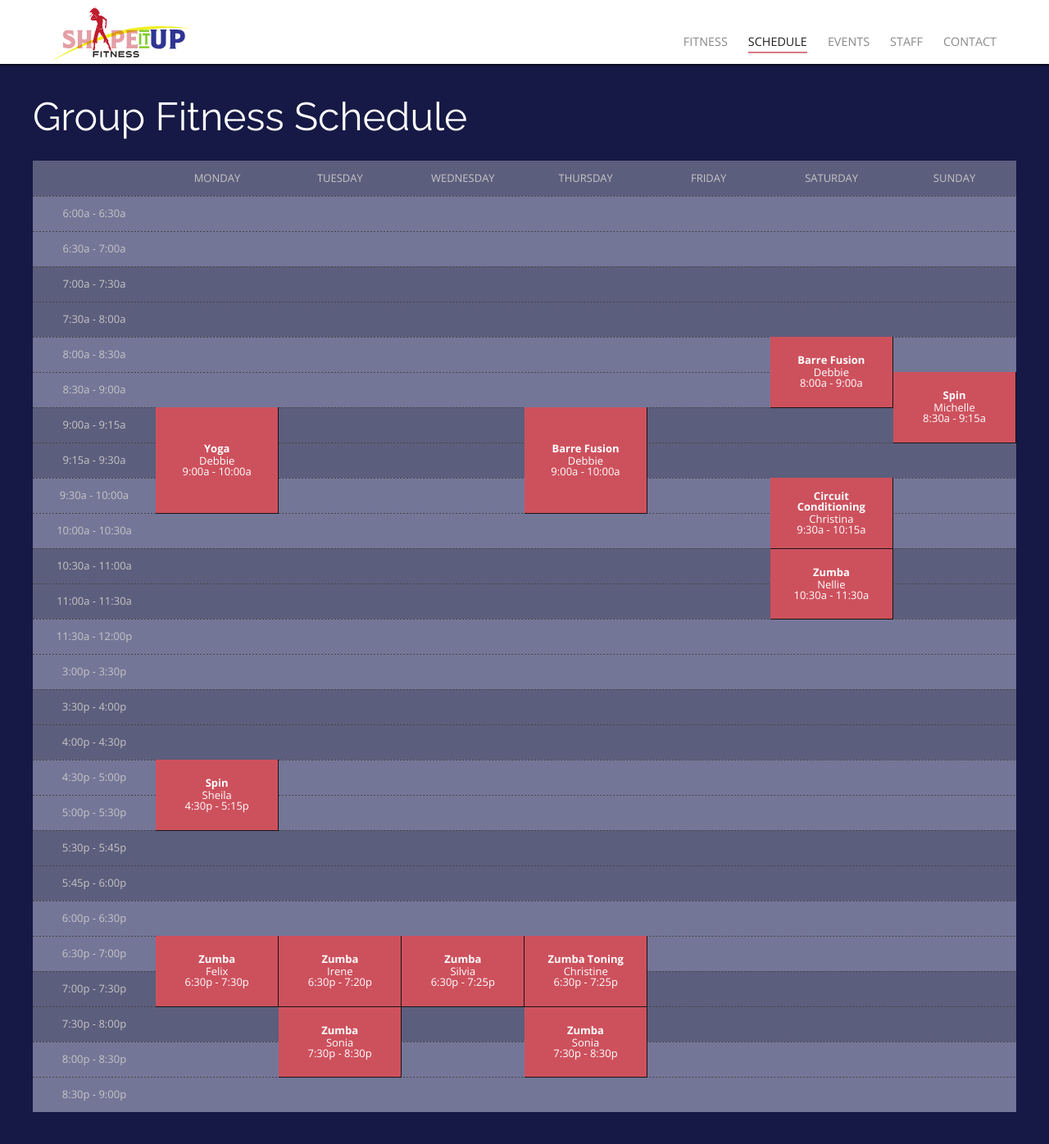
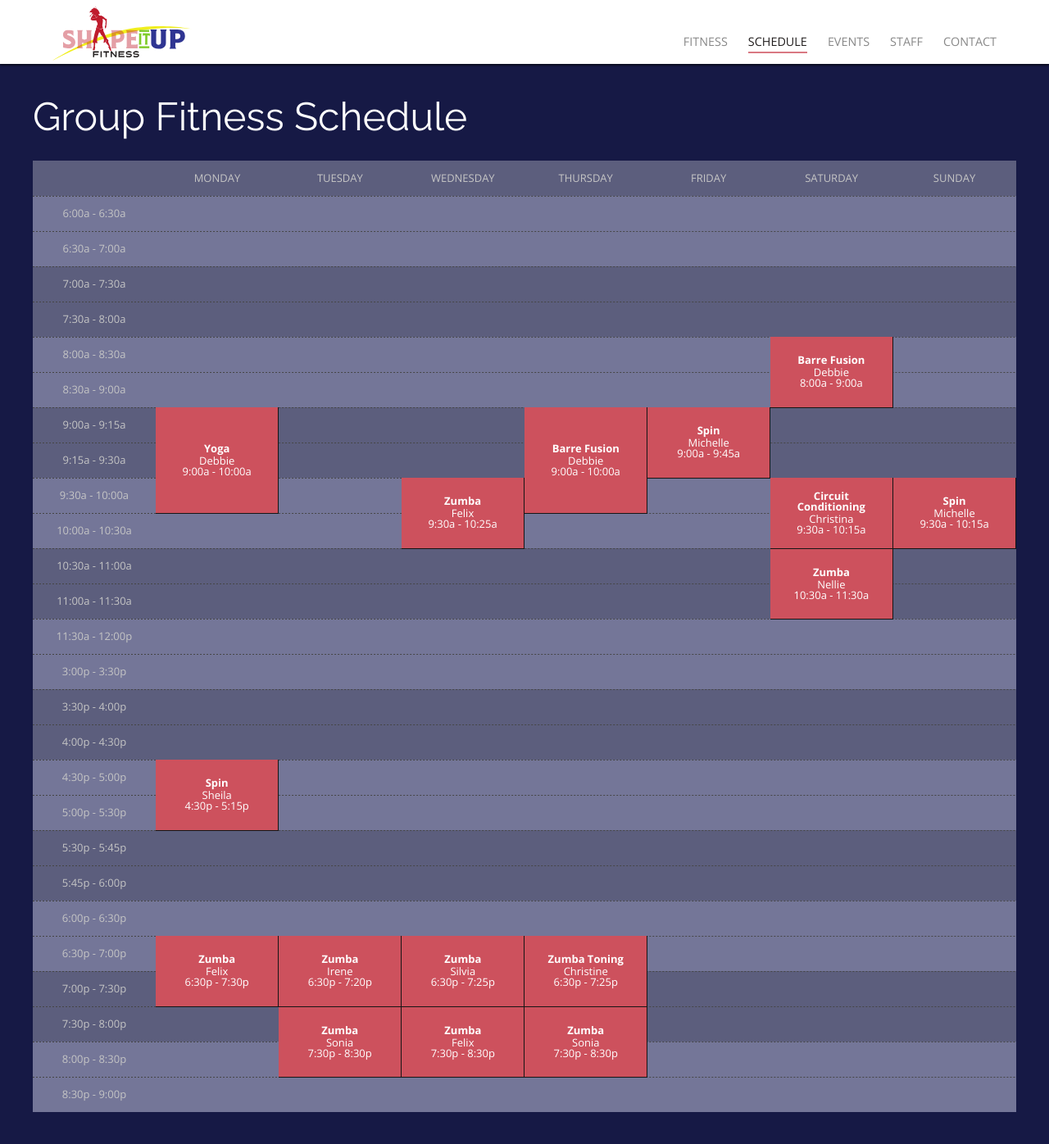
Before and after one commit to rwstone/shapeitup, a Jekyll site: the page built from schedule/index.md, in a window 1280 px wide and 1400 px high. Shown: the top 1396 px of the window at 82% size. Built offline with Jekyll 4.4.1, drawn with Linux system fonts in a browser that asks for light colours; some web fonts are replaced.

Commit message:
Updated Index

```diff
--- a/schedule/index.md
+++ b/schedule/index.md
@@ -1,6 +1,6 @@
 ---
 title: Group Fitness Schedule
-date: 2018-09-26 08:01:00 -04:00
+date: 2018-10-02 08:01:00 -04:00
 sessions:
 - class: Yoga
   instructor: Debbie
@@ -33,10 +33,22 @@ sessions:
   end_time: 8:30p
   length: 2
 - class: Zumba
+  instructor: Felix
+  day: Wednesday
+  start_time: 9:30a
+  end_time: 10:25a
+  length: 2
+- class: Zumba
   instructor: Silvia
   day: Wednesday
   start_time: 6:30p
   end_time: 7:25p
+  length: 2
+- class: Zumba
+  instructor: Felix
+  day: Wednesday
+  start_time: 7:30p
+  end_time: 8:30p
   length: 2
 - class: Barre Fusion
   instructor: Debbie
@@ -55,6 +67,12 @@ sessions:
   day: Thursday
   start_time: 7:30p
   end_time: 8:30p
+  length: 2
+- class: Spin
+  instructor: Michelle
+  day: Friday
+  start_time: 9:00a
+  end_time: 9:45a
   length: 2
 - class: Barre Fusion
   instructor: Debbie
@@ -77,8 +95,8 @@ sessions:
 - class: Spin
   instructor: Michelle
   day: Sunday
-  start_time: 8:30a
-  end_time: 9:15a
+  start_time: 9:30a
+  end_time: 10:15a
   length: 2
 days:
 - Monday
```
